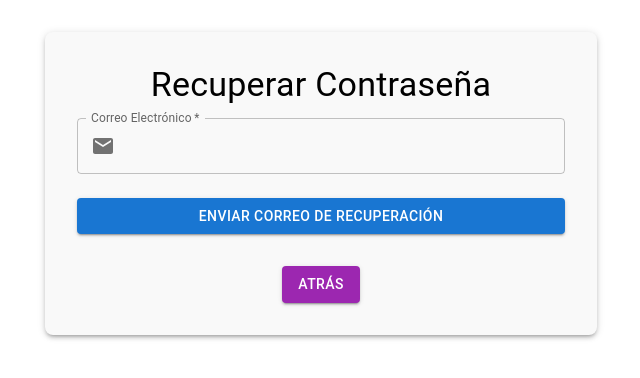
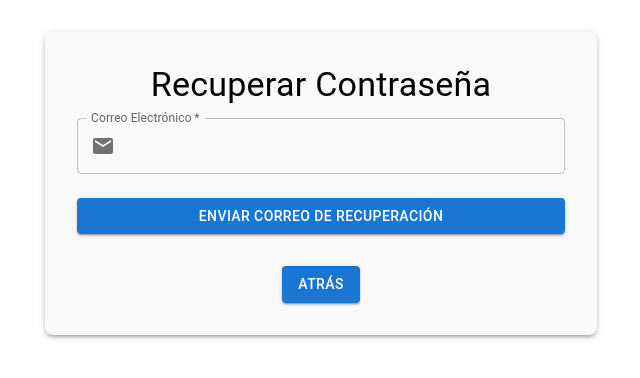
Before and after one commit to YareliHH/Frontend_Gis, a React (Create React App) app: page /recuperar_password in a window 1280 px wide. Shown: the top 378 px of the page, without its empty margins (319-959 px from the left). Built offline with nearby package versions, Linux system fonts and the light colour scheme.

Commit message:
cambios de color

```diff
--- a/src/Componentes/Inicio/recuperarContrasena.jsx
+++ b/src/Componentes/Inicio/recuperarContrasena.jsx
@@ -100,7 +100,7 @@ const RecuperarContrasena = () => {
         <Box sx={{ display: 'flex', justifyContent: 'center', mt: 4 }}>
           <Button
             variant="contained"
-            color="secondary"
+            color="primary"
             onClick={handleBackClick}
           >
             Atrás
--- a/src/Componentes/Inicio/registo.jsx
+++ b/src/Componentes/Inicio/registo.jsx
@@ -357,7 +357,7 @@ const Registro = () => {
               </Button>
             </Grid>
             <Grid item xs={12}>
-              <Button variant="outlined" color="secondary" fullWidth onClick={handleBackClick}>
+              <Button variant="outlined" color="primary" fullWidth onClick={handleBackClick}>
                 Atrás
               </Button>
             </Grid>
```
